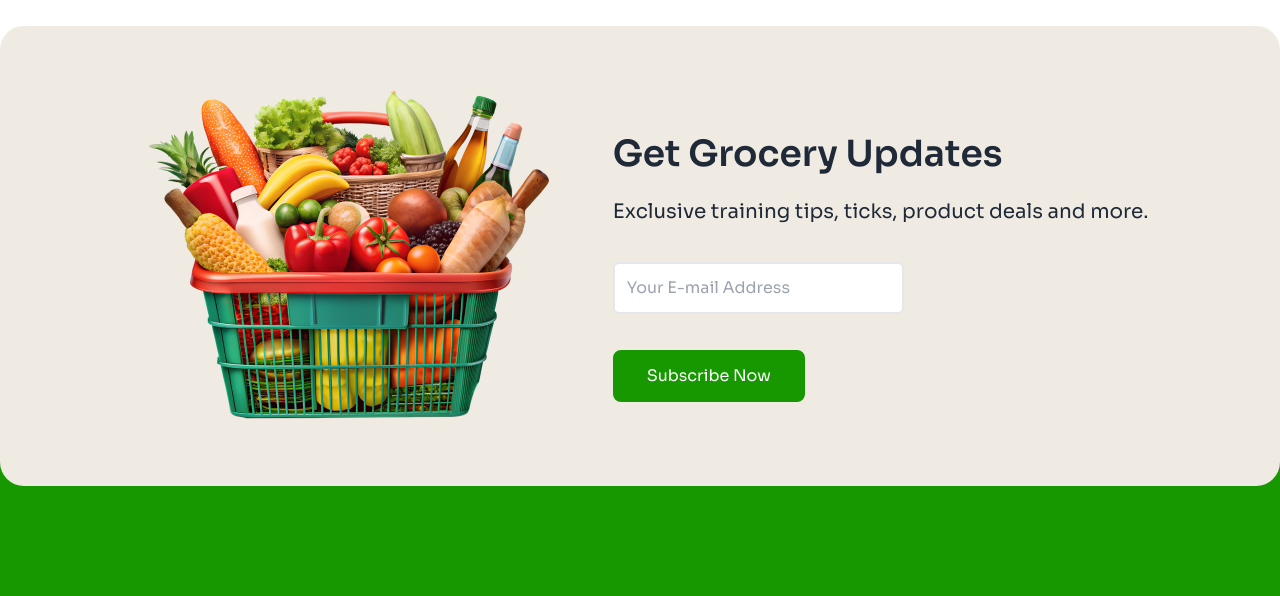
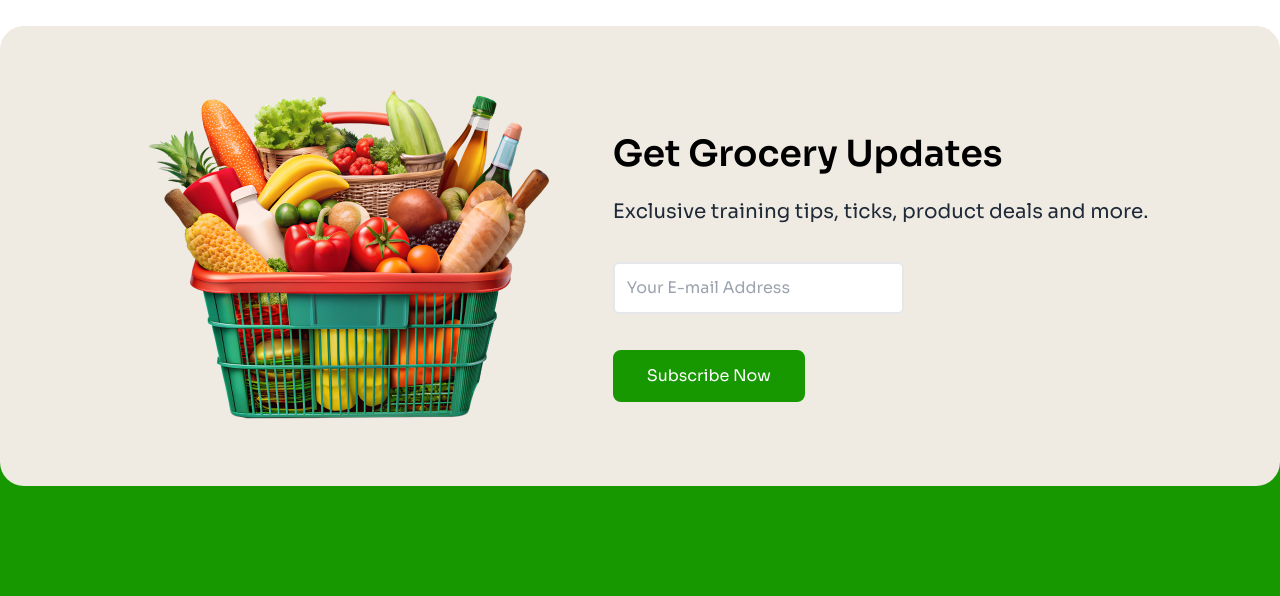
Before and after one commit to swajannaimur/Assignment-3, a plain HTML site: page index.html in a window 1280 px wide. Shown: the part 4100-4696 px from the top of the page. Drawn offline with nearby package versions, Linux system fonts and the light colour scheme.

Commit message:
Final Corrections

```diff
--- a/index.html
+++ b/index.html
@@ -368,7 +368,7 @@
                 </div>
                 <!-- newsletter -->
                 <div class="text-center md:text-left">
-                    <h2 class="text-xl md:text-4xl font-semibold my-6">Get Grocery Updates</h2>
+                    <h2 class="text-xl md:text-4xl font-semibold my-6 text-accent md:text-black">Get Grocery Updates</h2>
                     <p class="text-base md:text-xl">Exclusive training tips, ticks, product deals and more.</p>
                     <input type="text" placeholder="Your E-mail Address"
                         class="block bg-white py-3 pl-3 pr-20 border-2 rounded-md my-9">
```
